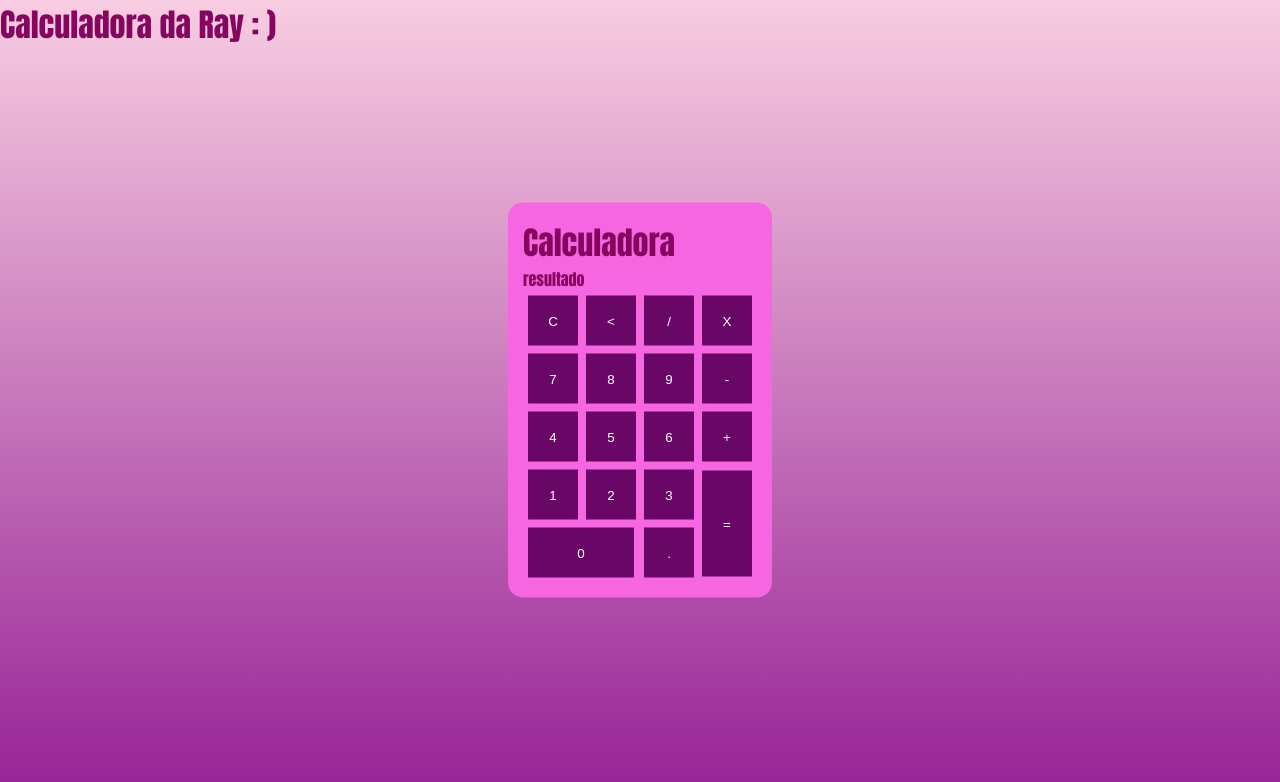
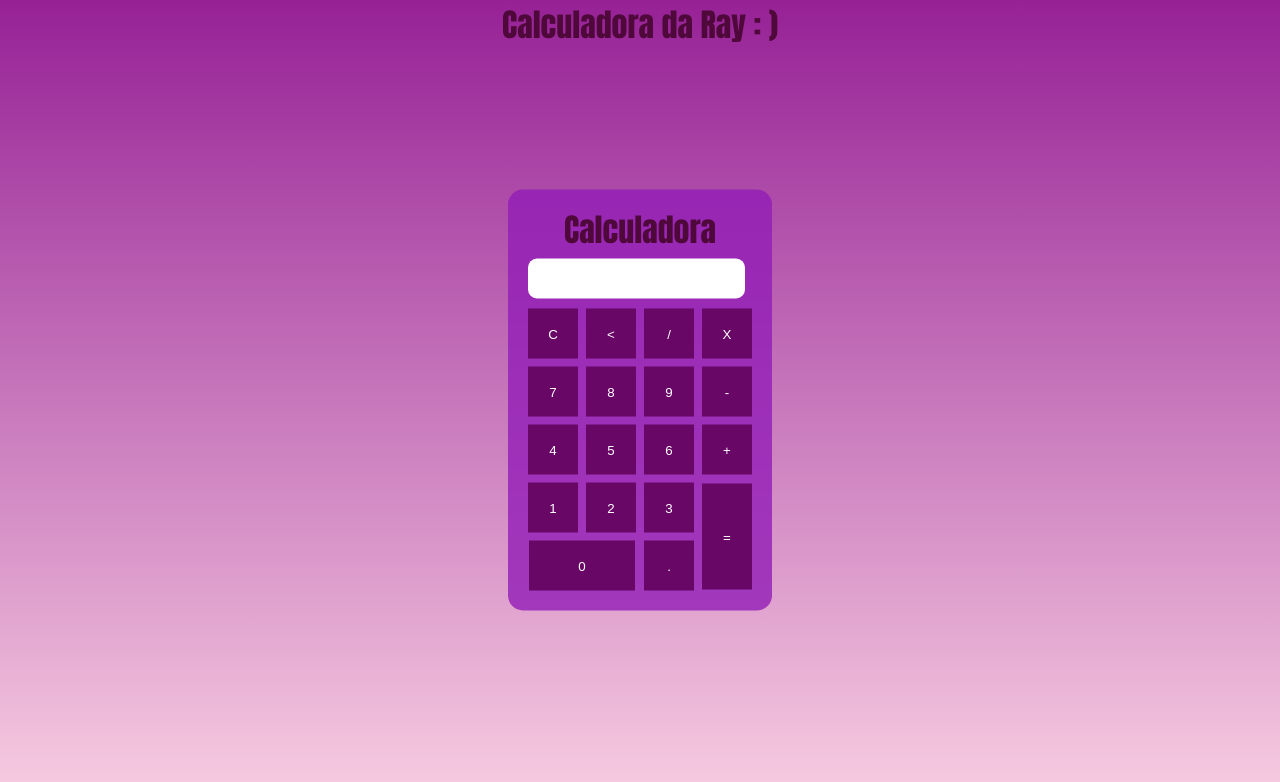
Before and after one commit to RayzaAnchayhua/Hello-Kitty-Calculator, a plain HTML site: page calculadora.html in a window 1280 px wide. Drawn offline with Linux system fonts and the light colour scheme.

Commit message:
completion of the logic calculator

```diff
--- a/calculadora.html
+++ b/calculadora.html
@@ -12,37 +12,38 @@
     <h1>Calculadora da Ray : )</h1>
     <div class="calculadora">
         <h1>Calculadora</h1>
-        <p id ="resultado">resultado</p>
+        <p id ="resultado"></p>
         <table>
             <tr>
-                <td><button class="botao">C</button></td> <!-- Comentario em HTML -->
-                <td><button class="botao"><</button></td> <!-- TD = organizador da tabela -->
-                <td><button class="botao">/</button></td>
-                <td><button class="botao">X</button></td>
+                <td><button class="botao" onclick="clean()">C</button></td> <!-- Comentario em HTML -->
+                <td><button class="botao" onclick="back('')"><</button></td> <!-- TD = organizador da tabela -->
+                <td><button class="botao" onclick="insert('/')">/</button></td>
+                <td><button class="botao" onclick="insert('X')">X</button></td>
             </tr>
             <tr>
-                <td><button class="botao">7</button></td>
-                <td><button class="botao">8</button></td>
-                <td><button class="botao">9</button></td>
-                <td><button class="botao">-</button></td>
+                <td><button class="botao" onclick="insert('7')">7</button></td>
+                <td><button class="botao" onclick="insert('8')">8</button></td>
+                <td><button class="botao" onclick="insert('9')">9</button></td>
+                <td><button class="botao" onclick="insert('-')">-</button></td>
             </tr>
             <tr>
-                <td><button class="botao">4</button></td>
-                <td><button class="botao">5</button></td>
-                <td><button class="botao">6</button></td>
-                <td><button class="botao">+</button></td>
+                <td><button class="botao" onclick="insert('4')">4</button></td>
+                <td><button class="botao" onclick="insert('5')">5</button></td>
+                <td><button class="botao" onclick="insert('6')">6</button></td>
+                <td><button class="botao" onclick="insert('+')">+</button></td>
             </tr>
             <tr>
-                <td><button class="botao">1</button></td>
-                <td><button class="botao">2</button></td>
-                <td><button class="botao">3</button></td>
-                <td rowspan="2"><button class="botao" style="height: 106px;">=</button></td>   <!--  rowspan significa "extensão de linha". -->
+                <td><button class="botao" onclick="insert('1')">1</button></td>
+                <td><button class="botao" onclick="insert('2')">2</button></td>
+                <td><button class="botao" onclick="insert('3')">3</button></td>
+                <td rowspan="2"><button class="botao" onclick="calculate('')" style="height: 106px;">=</button></td>   <!--  rowspan significa "extensão de linha". -->
             </tr>
             <tr>
-                <td colspan="2"><button class="botao" style="width: 106px;">0</button></td>  <!-- se estender por múltiplas colunas. -->
-                <td><button class="botao">.</button></td>
+                <td colspan="2"><button class="botao" onclick="insert('0')" style="width: 106px;">0</button></td>  <!-- se estender por múltiplas colunas. -->
+                <td><button class="botao" onclick="insert('.')">.</button></td>
             </tr>
         </table>
     </div>
+    <script src="logical.js"></script>
 </body>
 </html>
--- a/css/style-ray.css
+++ b/css/style-ray.css
@@ -7,14 +7,15 @@ html{
 }
 
 .fundo {
-    background-image: linear-gradient(to bottom, rgb(248, 205, 225) , rgb(150, 33, 150));
+    background-image: linear-gradient(to bottom,rgb(150, 33, 150), rgb(248, 205, 225) );
     font-family: Impact, Haettenschweiler, 'Arial Narrow Bold', sans-serif;
-    color: rgb(134, 6, 95);
+    color: rgb(79, 8, 58);
+    text-align: center;
 }
 
 .calculadora {
     position: absolute;
-    background-color: rgb(246, 102, 224);
+    background-color: rgba(147, 29, 183, 0.8);
     top: 50%;
     left: 50%;
     transform: translate(-50%, -50%);
@@ -35,3 +36,15 @@ html{
 .botao:hover{
     background-color: rgb(158, 62, 155);
 }
+
+#resultado{
+    width: 207px;
+    background-color: white;
+    height: 30px;
+    margin: 5px;
+    font-size: 20px;
+    color: black;
+    text-align: right;
+    padding: 5px;
+    border-radius: 9px;
+}
--- /dev/null
+++ b/logical.js
@@ -0,0 +1,29 @@
+    function insert(num)
+    {
+        var numero = document.getElementById('resultado').innerHTML;
+        document.getElementById('resultado').innerHTML = numero + num;
+    }
+
+    function clean()
+    {
+        document.getElementById('resultado').innerHTML="";
+    }
+
+    function back()
+    {
+        var resultado = document.getElementById('resultado').innerHTML;
+        document.getElementById('resultado').innerHTML= resultado.substring(0, resultado.length -1);
+    }
+
+    function calculate()
+    {
+        var resultado = document.getElementById('resultado').innerHTML;
+        if(resultado)
+        {
+            document.getElementById('resultado').innerHTML= eval(resultado);
+        }
+        else
+        {
+            document.getElementById('resultado').innerHTML= "Nada..";
+        }
+    }
```
